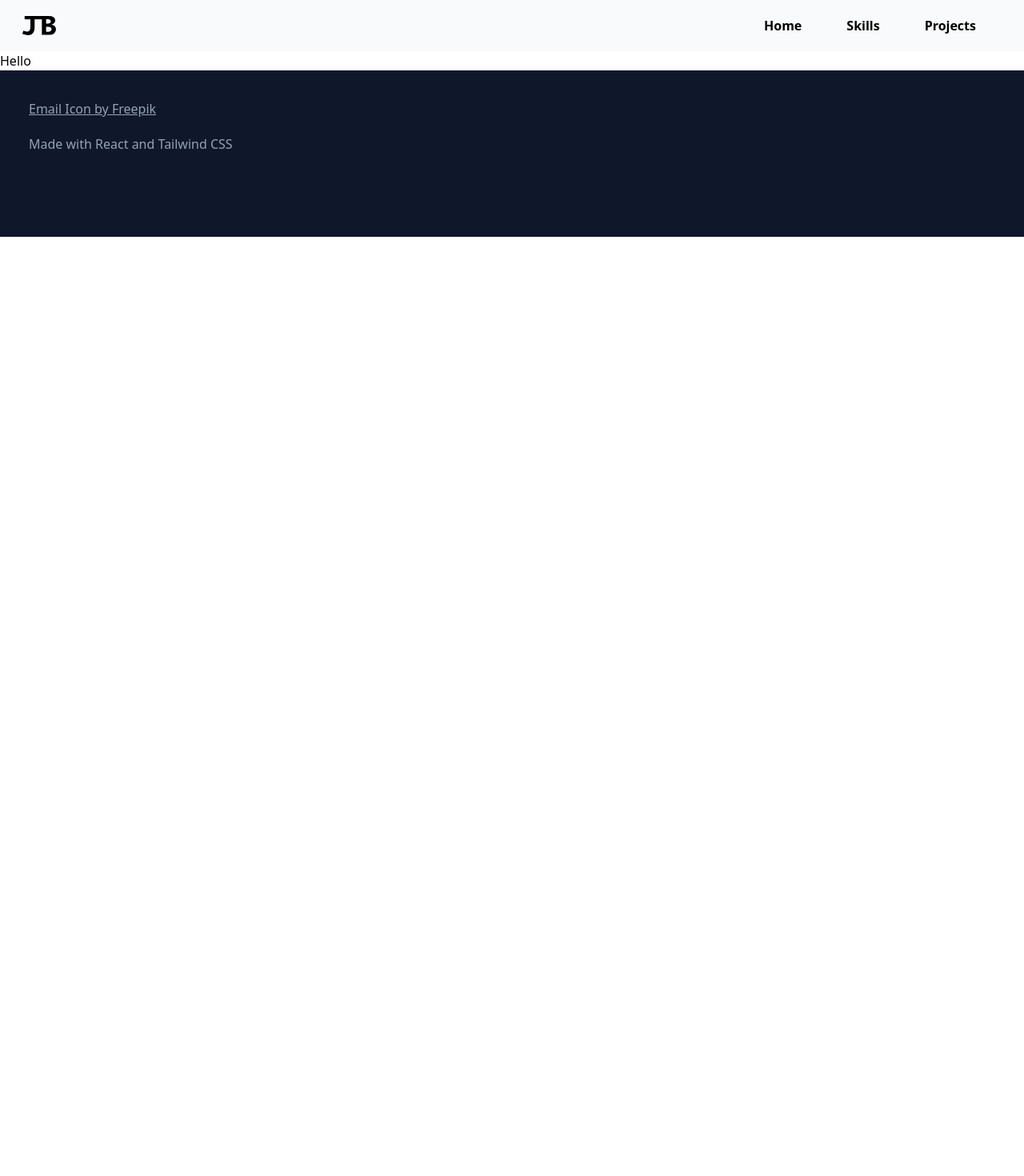
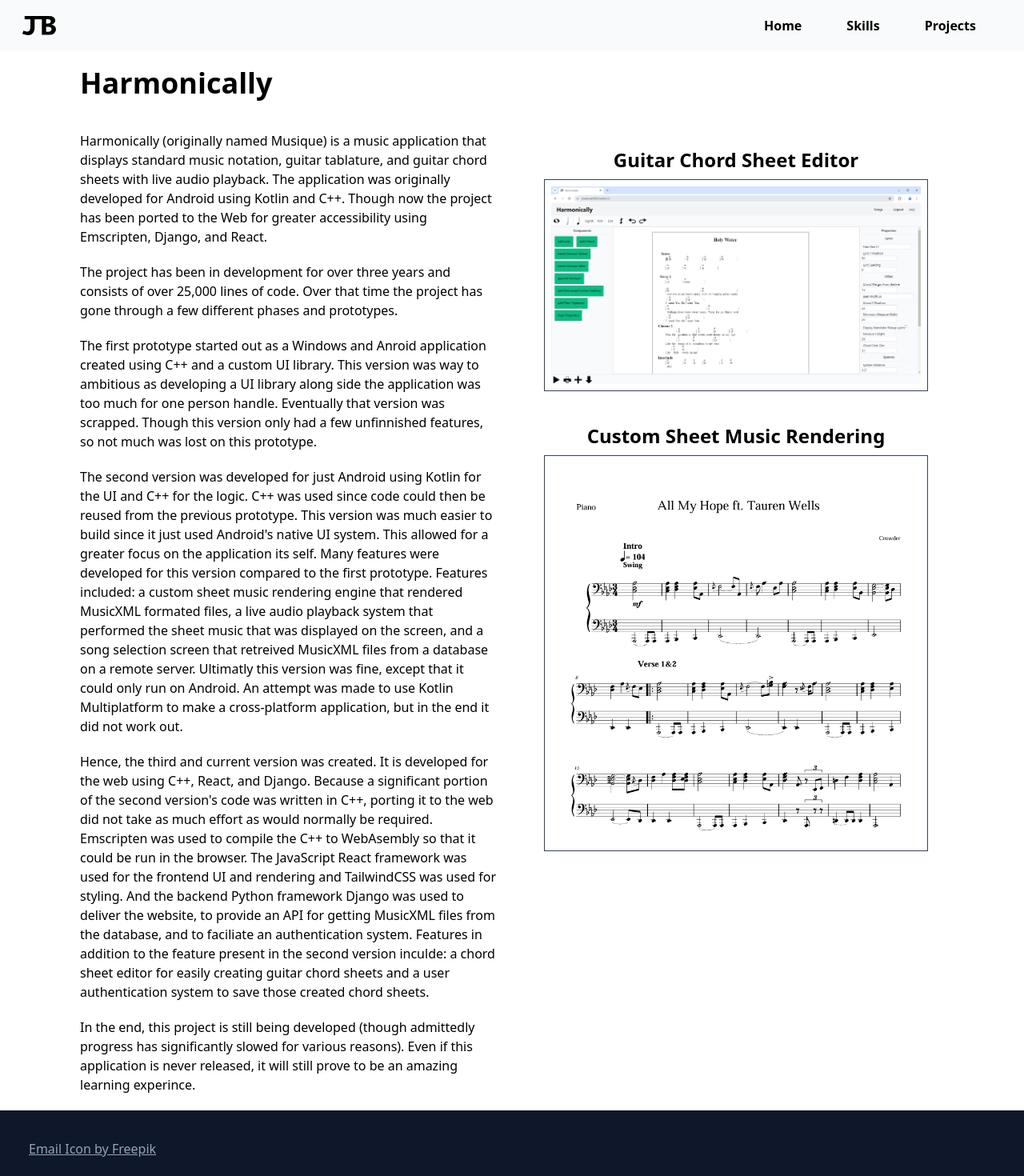
Before and after one commit to JosephBuchholz/portfolio, a React (Vite) app: page /harmonically in a window 1280 px wide. Shown: the top 1470 px of the page at 80% size. Before the commit the page ends 800 px from the top, so only its background shows below. Built offline with nearby package versions, Linux system fonts and the light colour scheme.

Commit message:
Added content to Harmonically project page

```diff
--- a/src/pages/HarmonicallyProjectPage.jsx
+++ b/src/pages/HarmonicallyProjectPage.jsx
@@ -5,12 +5,112 @@ import { useNavigate } from "react-router-dom";
 export default function HarmonicallyProjectPage() {
   const navigate = useNavigate();
 
+  const paragraphs = [
+    <p className="m-5 text-md">
+      Harmonically (originally named Musique) is a music application that
+      displays standard music notation, guitar tablature, and guitar chord
+      sheets with live audio playback. The application was originally developed
+      for Android using Kotlin and C++. Though now the project has been ported
+      to the Web for greater accessibility using Emscripten, Django, and React.
+    </p>,
+  ];
+
   return (
-    <main className="flex flex-col">
+    <main className="flex flex-col overflow-x-hidden">
       <Header useURLNavigation={true}></Header>
 
       <div>
-        <p>Hello</p>
+        <section className="min-h-screen ml-20 mr-20">
+          <h1 className="font-bold text-4xl m-5">Harmonically</h1>
+
+          <div className="flex flex-col xl:flex-row">
+            <div className="flex-1">
+              <p className="m-5 text-md">
+                Harmonically (originally named Musique) is a music application
+                that displays standard music notation, guitar tablature, and
+                guitar chord sheets with live audio playback. The application
+                was originally developed for Android using Kotlin and C++.
+                Though now the project has been ported to the Web for greater
+                accessibility using Emscripten, Django, and React.
+              </p>
+              <p className="m-5 text-md">
+                The project has been in development for over three years and
+                consists of over 25,000 lines of code. Over that time the
+                project has gone through a few different phases and prototypes.
+              </p>
+              <p className="m-5 text-md">
+                The first prototype started out as a Windows and Anroid
+                application created using C++ and a custom UI library. This
+                version was way to ambitious as developing a UI library along
+                side the application was too much for one person handle.
+                Eventually that version was scrapped. Though this version only
+                had a few unfinnished features, so not much was lost on this
+                prototype.
+              </p>
+              <p className="m-5 text-md">
+                The second version was developed for just Android using Kotlin
+                for the UI and C++ for the logic. C++ was used since code could
+                then be reused from the previous prototype. This version was
+                much easier to build since it just used Android's native UI
+                system. This allowed for a greater focus on the application its
+                self. Many features were developed for this version compared to
+                the first prototype. Features included: a custom sheet music
+                rendering engine that rendered MusicXML formated files, a live
+                audio playback system that performed the sheet music that was
+                displayed on the screen, and a song selection screen that
+                retreived MusicXML files from a database on a remote server.
+                Ultimatly this version was fine, except that it could only run
+                on Android. An attempt was made to use Kotlin Multiplatform to
+                make a cross-platform application, but in the end it did not
+                work out.
+              </p>
+              <p className="m-5 text-md">
+                Hence, the third and current version was created. It is
+                developed for the web using C++, React, and Django. Because a
+                significant portion of the second version's code was written in
+                C++, porting it to the web did not take as much effort as would
+                normally be required. Emscripten was used to compile the C++ to
+                WebAsembly so that it could be run in the browser. The
+                JavaScript React framework was used for the frontend UI and
+                rendering and TailwindCSS was used for styling. And the backend
+                Python framework Django was used to deliver the website, to
+                provide an API for getting MusicXML files from the database, and
+                to faciliate an authentication system. Features in addition to
+                the feature present in the second version inculde: a chord sheet
+                editor for easily creating guitar chord sheets and a user
+                authentication system to save those created chord sheets.
+              </p>
+              <p className="m-5 text-md">
+                In the end, this project is still being developed (though
+                admittedly progress has significantly slowed for various
+                reasons). Even if this application is never released, it will
+                still prove to be an amazing learning experince.
+              </p>
+            </div>
+
+            <div className="flex-1">
+              <div className="m-10">
+                <p className="font-semibold text-2xl m-2 text-center">
+                  Guitar Chord Sheet Editor
+                </p>
+                <img
+                  className="border border-slate-700 p-2"
+                  src="/images/harmonically_editor.png"
+                ></img>
+              </div>
+
+              <div className="m-10">
+                <p className="font-semibold text-2xl m-2 text-center">
+                  Custom Sheet Music Rendering
+                </p>
+                <img
+                  className="border border-slate-700 p-2"
+                  src="/images/harmonically_pdf.png"
+                ></img>
+              </div>
+            </div>
+          </div>
+        </section>
 
         <Footer></Footer>
       </div>
--- a/src/pages/HomePage.jsx
+++ b/src/pages/HomePage.jsx
@@ -82,7 +82,7 @@ export default function HomePage() {
   }
 
   return (
-    <main id="home-marker" className="flex flex-col">
+    <main id="home-marker" className="flex flex-col overflow-x-hidden">
       <Header></Header>
 
       <div>
```
Also changed, not shown: public/images/harmonically_editor.png (added), public/images/harmonically_pdf.png (added).
